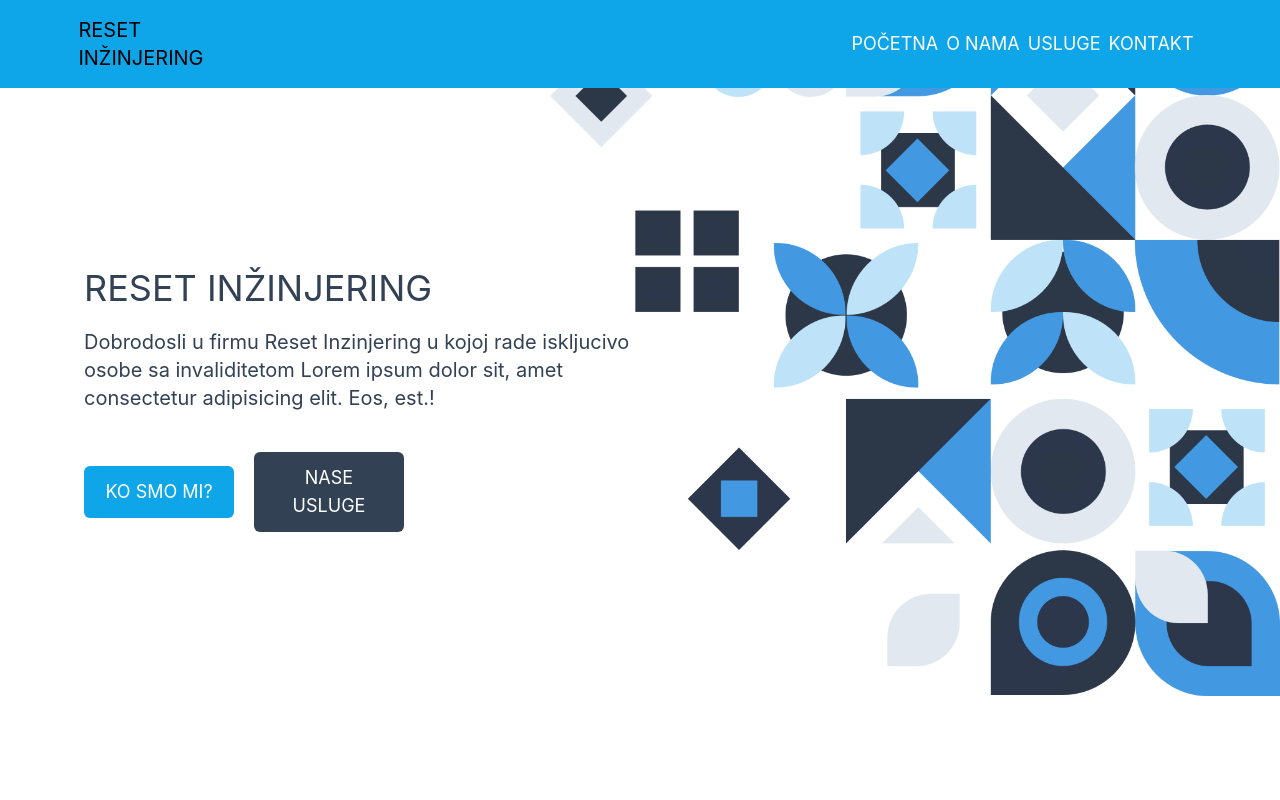
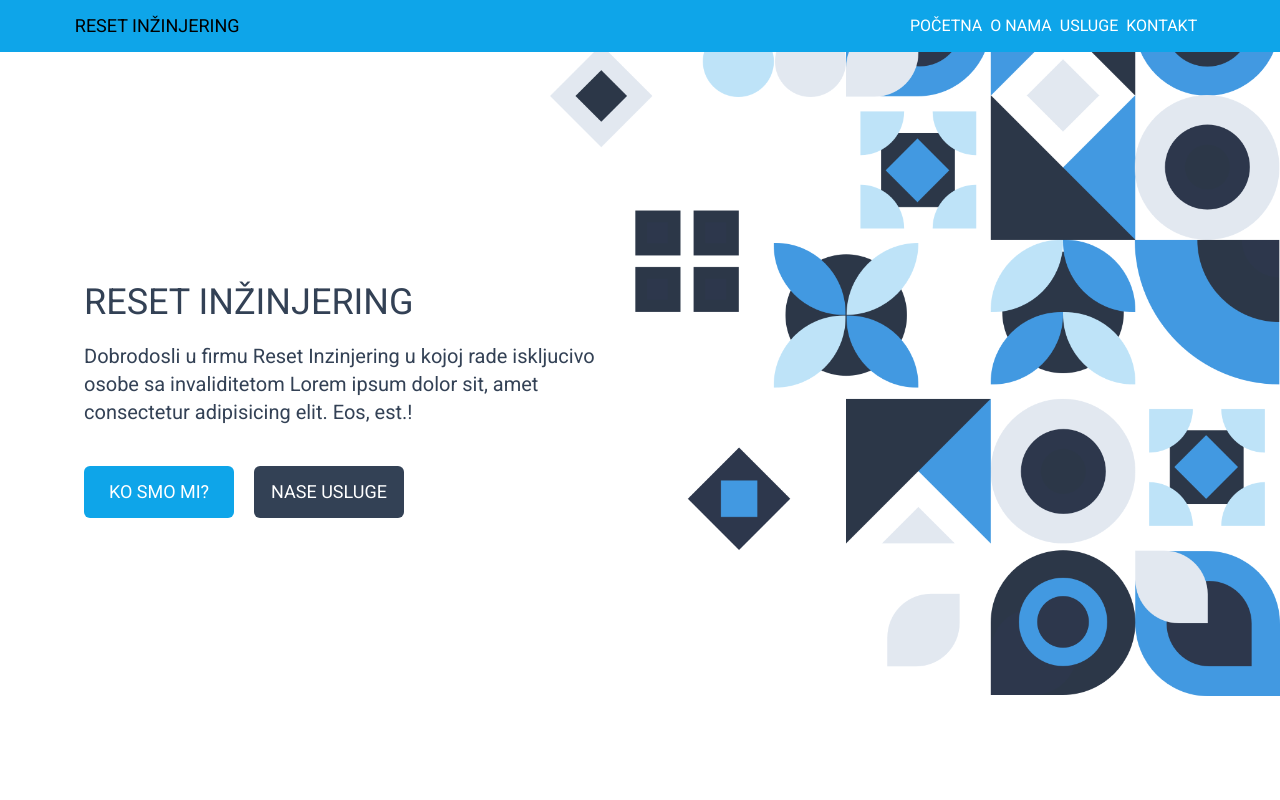
Before and after one commit to DenisKantic/RESET_ENGINEERING_WEBSITE, a React (Create React App) app: page / in a window 1280 px wide. Shown: the top 800 px of the page. Built offline with nearby package versions, Linux system fonts and the light colour scheme; the HTML template or start-up script is replaced by a standard one.

Commit message:
finished with nav responsive, still remains fonts and styling

```diff
--- a/src/components/Navigation.jsx
+++ b/src/components/Navigation.jsx
@@ -6,21 +6,21 @@ const HomePage = () => {
   const [nav,setNav]=useState(false);
 
   return (
-    <div className='w-full mx-auto p-4 bg-[#0ea5e9] fixed top-0 left-0 right-0 z-10'>
+    <div className='w-full mx-auto p-3 bg-[#0ea5e9] fixed top-0 left-0 right-0 z-10'>
         <div className='w-[90%] mx-auto flex justify-between'>
-        <div className='xss: w-full flex md:w-[100px]'>
+        <div className='xss: w-full flex md:w-auto'>
 
         <AiOutlineMenu className='mr-2 cursor-pointer md:hidden' size={25} onClick={()=> setNav(!nav)}></AiOutlineMenu>
         <h1 className='xss: ml-5 text-lg md:hidden'>Reset Inžinjering</h1>
-        <h1 className='xss:hidden md:flex text-xl'>RESET INŽINJERING</h1>
+        <h1 className='xss:hidden md:block text-lg'>RESET INŽINJERING </h1>
         <div className={ nav ? 'bg-black/80 w-full fixed h-screen z-10 top-0 left-0 duration-300' : 'fixed'}>
-        <div className={nav ? 'bg-white w-[300px] fixed top-0 left-0 z-10 h-screen duration-300' : 'fixed left-[-100%] w-[-300px] top-0 duration-300'}>
+        <div className={nav ? 'bg-white w-[280px] fixed top-0 left-0 z-10 h-screen duration-300' : 'fixed left-[-100%] w-[-300px] top-0 duration-300'}>
         <AiOutlineClose className='absolute top-4 right-4 cursor-pointer'
                     onClick={()=> setNav(!nav)}  size={30}></AiOutlineClose>
-                    <h1 className='text-xl  p-4'>Reset Inzinjering</h1>
+                    <h1 className='text-xl  p-4'>Reset Inžinjering</h1>
 
 
-                    <ul className='flex flex-col items-start p-4 text-black text-lg mt-[50px] text-xl'>
+                    <ul className='flex flex-col items-start p-4 text-black text-lg mt-[50px]'>
             <li className='mr-2 flex items-center py-2'><AiOutlineHome size={22} className='mr-5'/>POČETNA</li>
             <li className='mr-2 flex items-center py-2'><AiOutlineInfoCircle size={22} className='mr-5' />O NAMA</li>
             <li className='mr-2 flex items-center py-2'><AiOutlineShoppingCart size={22} className='mr-5' /> USLUGE</li>
@@ -33,7 +33,7 @@ const HomePage = () => {
 
         </div>
         <div className='flex items-center justify-center xss:hidden md:flex'>
-           <ul className='flex flex-row text-white text-lg'>
+           <ul className='flex flex-row text-white text-md'>
             <li className='mr-2 cursor-pointer
                           hover:text-red-400'>POČETNA</li>
             <li className='mr-2 cursor-pointer'>O NAMA</li>
--- a/src/index.css
+++ b/src/index.css
@@ -1,12 +1,11 @@
+@import url('https://fonts.googleapis.com/css2?family=Roboto:wght@300;400;700&display=swap');
 @tailwind base;
 @tailwind components;
 @tailwind utilities;
 
 body {
   margin: 0;
-  font-family: -apple-system, BlinkMacSystemFont, 'Segoe UI', 'Roboto', 'Oxygen',
-    'Ubuntu', 'Cantarell', 'Fira Sans', 'Droid Sans', 'Helvetica Neue',
-    sans-serif;
+  font-family: 'Roboto', sans-serif;
   -webkit-font-smoothing: antialiased;
   -moz-osx-font-smoothing: grayscale;
 }
```
